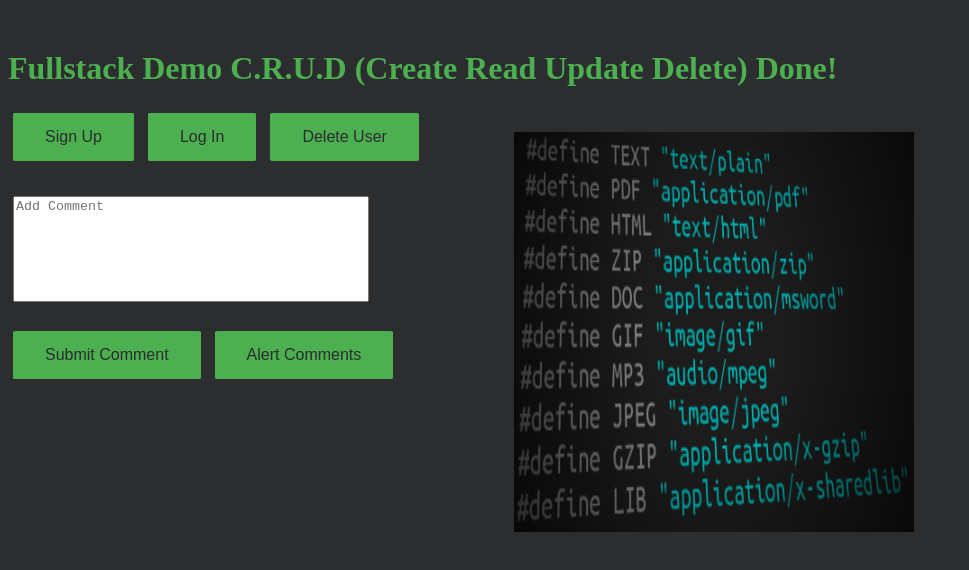
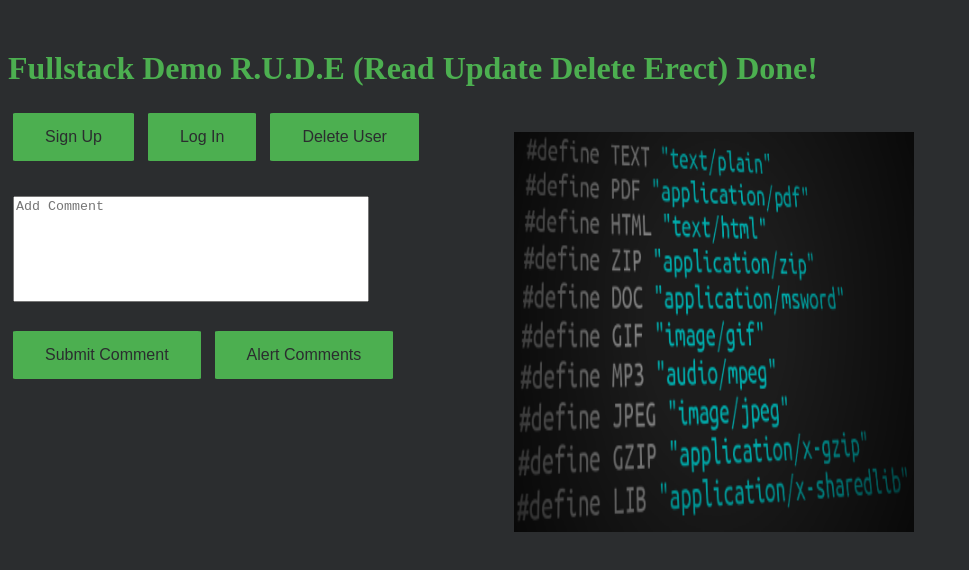
Before and after one commit to Mathiasblm/3-lags-arkitektur-projekt, a website: page index.html in a window 1280 px wide. Shown: the whole page, without its empty margins (0-969 px from the left). Drawn offline with Linux system fonts and the light colour scheme; no server answers.

Commit message:
Add files via upload

```diff
--- a/index.html
+++ b/index.html
@@ -6,7 +6,7 @@
         <link rel="stylesheet" href="main.css">
     </head>
     <body onload="getComment()">
-        <h1>Fullstack Demo C.R.U.D (Create Read Update Delete) Done!</h1>
+        <h1>Fullstack Demo R.U.D.E (Read Update Delete Erect) Done!</h1>
         <!--<button class="button" onclick="getHighscore()">Get Specific Highscore</button>
         <button class="button" onclick="getHighscores()">Get All Highscores</button>
         <button class="button" onclick="insertHighscore()">Insert Highscore</button>
```
